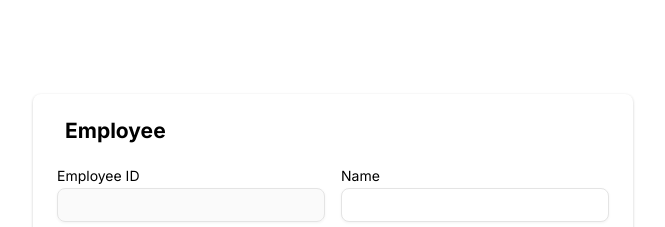
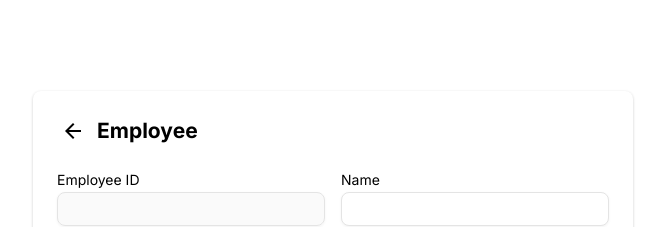
Before and after one commit to amaljoeqb/hr_app_react, a React (Create React App) app: page /employee in a window 1280 px wide. Shown: the top 227 px of the page, without its empty margins (307-972 px from the left). Built offline with nearby package versions, Linux system fonts and the light colour scheme; no server answers.

Commit message:
add back button

```diff
--- a/src/css/popup.css
+++ b/src/css/popup.css
@@ -19,7 +19,11 @@
   display: flex;
 }
 
-.close-popup {
+.heading-text {
+  align-self: center;
+}
+
+.close-popup, .back-btn {
   padding: 4px;
   margin: 0;
   cursor: pointer;
@@ -27,7 +31,7 @@
   transition: all 0.1s ease-in-out;
 }
 
-.close-popup:hover {
+.close-popup:hover, .back-btn:hover {
   background-color: #eee;
 }
 
--- a/src/pages/EmployeeDetail/EmployeeDetail.tsx
+++ b/src/pages/EmployeeDetail/EmployeeDetail.tsx
@@ -1,4 +1,4 @@
-import { useParams } from "react-router-dom";
+import { useNavigate, useParams } from "react-router-dom";
 import EmployeeForm from "./components/EmployeeForm";
 import { useAppContext } from "../../store/app.context";
 import { Employee } from "../../models";
@@ -6,6 +6,7 @@ import { Employee } from "../../models";
 export default function EmployeeDetail() {
   const employeeId = useParams<{ employeeId: string }>().employeeId;
   const appContext = useAppContext();
+  const navigate = useNavigate();
   const { employees, skills, departments } = appContext.state;
   let employee: Employee | undefined = undefined;
 
@@ -18,6 +19,16 @@ export default function EmployeeDetail() {
       <section className="popup-content">
         <div className="form-header">
           <h2>
+            <span
+              className="material-symbols-outlined back-btn"
+              onClick={() => {
+                navigate(-1);
+              }}
+            >
+              {" "}
+              arrow_back{" "}
+            </span>
+
             <div className="add-heading">
               <span className="material-symbols-outlined"> add_circle </span>
             </div>
```
